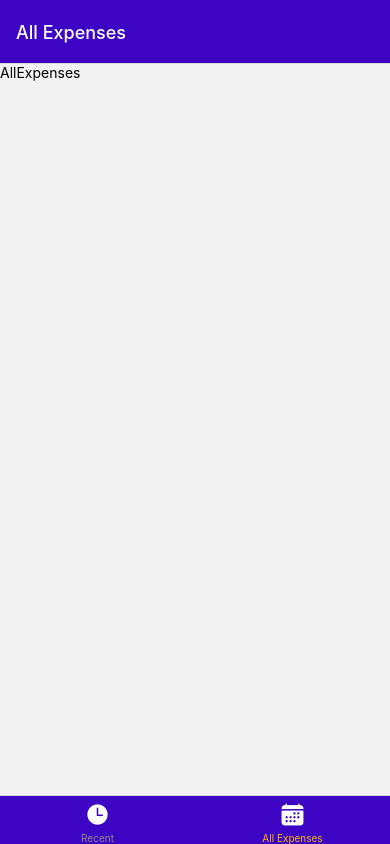
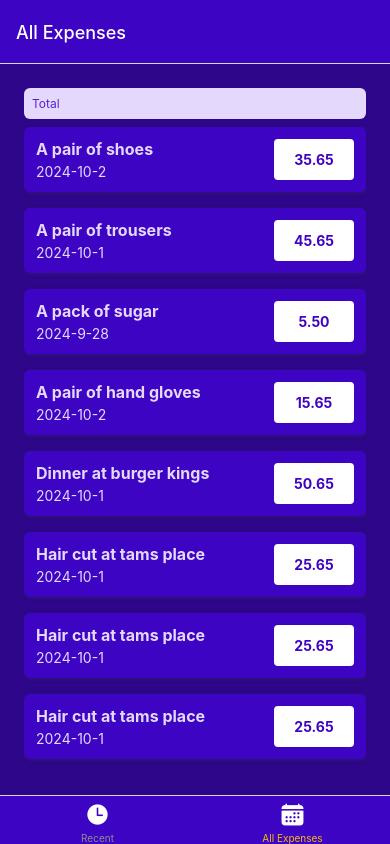
Before and after one commit to Richardudeh4/expenses-app, a React Native app: screen /AllExpenses in a window 390 px wide. Built offline with nearby package versions, Linux system fonts and the light colour scheme.

Commit message:
added dummy data to the app

```diff
--- a/App.tsx
+++ b/App.tsx
@@ -20,6 +20,7 @@ function ExpensesOverview(){
     headerTintColor: "white",
     tabBarStyle: {backgroundColor: GlobalStyles.colors.primary500},
     tabBarActiveTintColor: GlobalStyles.colors.accent500,
+
   }}>
     <BottomTabs.Screen name='RecentExpenses' component={RecentExpenses} options={{
       title: "Recent expennses",
--- /dev/null
+++ b/components/ExpensesOutput/ExpenseItem.js
@@ -0,0 +1,59 @@
+import { Pressable, StyleSheet, Text, View } from 'react-native'
+import React from 'react'
+import { GlobalStyles } from '../../constants/styles'
+import { getFormattedDate } from '../../util/date'
+
+const ExpenseItem = ({description, amount, date }) => {
+  return (
+    <Pressable>
+        <View style={styles.expenseItem}>
+            <View>
+                <Text style={[styles.textBase, styles.description]}>{description}</Text>
+                <Text style={styles.textBase}>{getFormattedDate(date)}</Text>
+            </View>
+            <View style={styles.amountContainer}>
+            <Text style={styles.amount}>{amount}</Text>
+            </View>
+        </View>
+    </Pressable>
+  )
+}
+
+export default ExpenseItem
+
+const styles = StyleSheet.create({
+    expenseItem: {
+        padding:12,
+        marginVertical: 8,
+        backgroundColor: GlobalStyles.colors.primary500,
+        flexDirection: "row",
+        justifyContent: "space-between",
+        borderRadius: 6,
+        elevation: 3,
+        shadowColor: GlobalStyles.colors.gray500,
+        shadowRadius: 4,
+        shadowOffset: {width: 1, height: 1},
+        shadowOpacity: 0.4,
+    },
+    textBase: {
+        color: GlobalStyles.colors.primary50
+    },
+    description: {
+        fontSize: 16,
+        marginBottom:4,
+        fontWeight: 'bold',
+    },
+    amountContainer:{
+        paddingHorizontal: 12,
+        paddingVertical: 4,
+        backgroundColor: "white",
+        justifyContent: "center",
+        alignItems: "center",
+        borderRadius: 4,
+        minWidth:80,
+    },
+    amount: {
+        color: GlobalStyles.colors.primary500,
+        fontWeight: "bold"
+    }
+})
--- /dev/null
+++ b/components/ExpensesOutput/ExpensesList.js
@@ -0,0 +1,20 @@
+import { FlatList, StyleSheet, Text, View } from 'react-native'
+import React from 'react'
+import ExpenseItem from './ExpenseItem'
+
+function renderExpenseItem(itemData){
+    return <ExpenseItem {...itemData.item}/>
+}
+
+const ExpensesList = ({expenses}) => {
+  return (
+   <FlatList
+data={expenses}
+renderItem={renderExpenseItem}
+keyExtractor={(item) => item.id}/>
+)
+}
+
+export default ExpensesList
+
+const styles = StyleSheet.create({})
--- /dev/null
+++ b/components/ExpensesOutput/ExpensesOutput.js
@@ -0,0 +1,101 @@
+import { FlatList, StyleSheet, Text, View } from 'react-native'
+import React from 'react'
+import ExpensesSummary from './ExpensesSummary'
+import ExpensesList from './ExpensesList'
+import { GlobalStyles } from '../../constants/styles'
+
+const DUMMY_EXPENSES = [
+    {
+        id: 'e1',
+        description: "A pair of shoes",
+        amount: '35.65',
+        date : new Date('2024-10-2'),
+    },
+    {
+        id: 'e2',
+        description: "A pair of trousers",
+        amount: '45.65',
+        date : new Date('2024-10-1'),
+    },
+    {
+        id: 'e3',
+        description: "A pack of sugar",
+        amount: '5.50',
+        date : new Date('2024-9-28'),
+    },
+    {
+        id: 'e4',
+        description: "A pair of hand gloves",
+        amount: '15.65',
+        date : new Date('2024-10-2'),
+    },
+    {
+        id: 'e5',
+        description: "Dinner at burger kings",
+        amount: '50.65',
+        date : new Date('2024-10-1'),
+    },
+    {
+        id: 'e6 ',
+        description: "Hair cut at tams place ",
+        amount: '25.65',
+        date : new Date('2024-10-1'),
+    },
+    {
+        id: 'e7',
+        description: "Hair cut at tams place ",
+        amount: '25.65',
+        date : new Date('2024-10-1'),
+    },
+    {
+        id: 'e8 ',
+        description: "Hair cut at tams place ",
+        amount: '25.65',
+        date : new Date('2024-10-1'),
+    },
+    {
+        id: 'e9',
+        description: "Hair cut at tams place ",
+        amount: '25.65',
+        date : new Date('2024-10-1'),
+    },
+    {
+        id: 'e10',
+        description: "Hair cut at tams place ",
+        amount: '25.65',
+        date : new Date('2024-10-1'),
+    },
+    {
+        id: 'e11',
+        description: "Hair cut at tams place ",
+        amount: '25.65',
+        date : new Date('2024-10-1'),
+    },
+    {
+        id: 'e12',
+        description: "Hair cut at tams place ",
+        amount: '25.65',
+        date : new Date('2024-10-1'),
+    },
+]
+const ExpensesOutput = ({expenses, ExpensesPeriod}) => {
+  return (
+    <View style={styles.container}>
+{/* summary */}
+<ExpensesSummary expenses={DUMMY_EXPENSES} periodName={ExpensesPeriod}/>
+
+{/* list of expenses */}
+<ExpensesList expenses={DUMMY_EXPENSES}/>
+    </View>
+  )
+}
+
+export default ExpensesOutput;
+
+const styles = StyleSheet.create({
+    container: {
+        padding:24,
+        flex:1,
+        backgroundColor: GlobalStyles.colors.primary700,
+    }
+})
--- /dev/null
+++ b/components/ExpensesOutput/ExpensesSummary.js
@@ -0,0 +1,37 @@
+import { StyleSheet, Text, View } from 'react-native'
+import React from 'react'
+import { GlobalStyles } from '../../constants/styles';
+
+const ExpensesSummary = ({periodName, expenses}) => {
+    const expensesSum = expenses.reduce ((sum, expense) => {
+      return sum + expense.amount
+    }, 0);
+  return (
+    <View style={styles.container}>
+    <Text style={styles.period}>{periodName}</Text>
+    <Text></Text>
+</View>
+  )
+}
+
+export default ExpensesSummary;
+
+const styles = StyleSheet.create({
+    container: {
+        padding:8,
+        flexDirection: "row",
+        justifyContent: "space-between",
+        borderRadius: 6,
+        backgroundColor: GlobalStyles.colors.primary50,
+        alignItems: "center",
+    },
+    period: {
+      fontSize:12,
+      color: GlobalStyles.colors.primary400,
+    },
+    sum:{
+      fontSize:16,
+      fontWeight: 'bold',
+      color: GlobalStyles.colors.primary500,
+    }
+})
--- a/screens/AllExpenses.js
+++ b/screens/AllExpenses.js
@@ -1,11 +1,11 @@
 import { StyleSheet, Text, View } from 'react-native'
 import React from 'react'
+import ExpensesSummary from '../components/ExpensesOutput/ExpensesSummary'
+import ExpensesOutput from '../components/ExpensesOutput/ExpensesOutput'
 
 const AllExpenses = () => {
   return (
-    <View>
-      <Text>AllExpenses</Text>
-    </View>
+  <ExpensesOutput  ExpensesPeriod="Total"/>
   )
 }
 
--- a/screens/RecentExpenses.js
+++ b/screens/RecentExpenses.js
@@ -1,11 +1,10 @@
 import { StyleSheet, Text, View } from 'react-native'
 import React from 'react'
+import ExpensesOutput from '../components/ExpensesOutput/ExpensesOutput'
 
 const RecentExpenses = () => {
   return (
-    <View>
-      <Text>RecentExpenses</Text>
-    </View>
+    <ExpensesOutput ExpensesPeriod="Last 7 days"/>
   )
 }
 
--- /dev/null
+++ b/util/date.js
@@ -0,0 +1,3 @@
+export function getFormattedDate(date){
+    return `${date.getFullYear()}-${date.getMonth() + 1}-${date.getDate()}`;
+}
```
